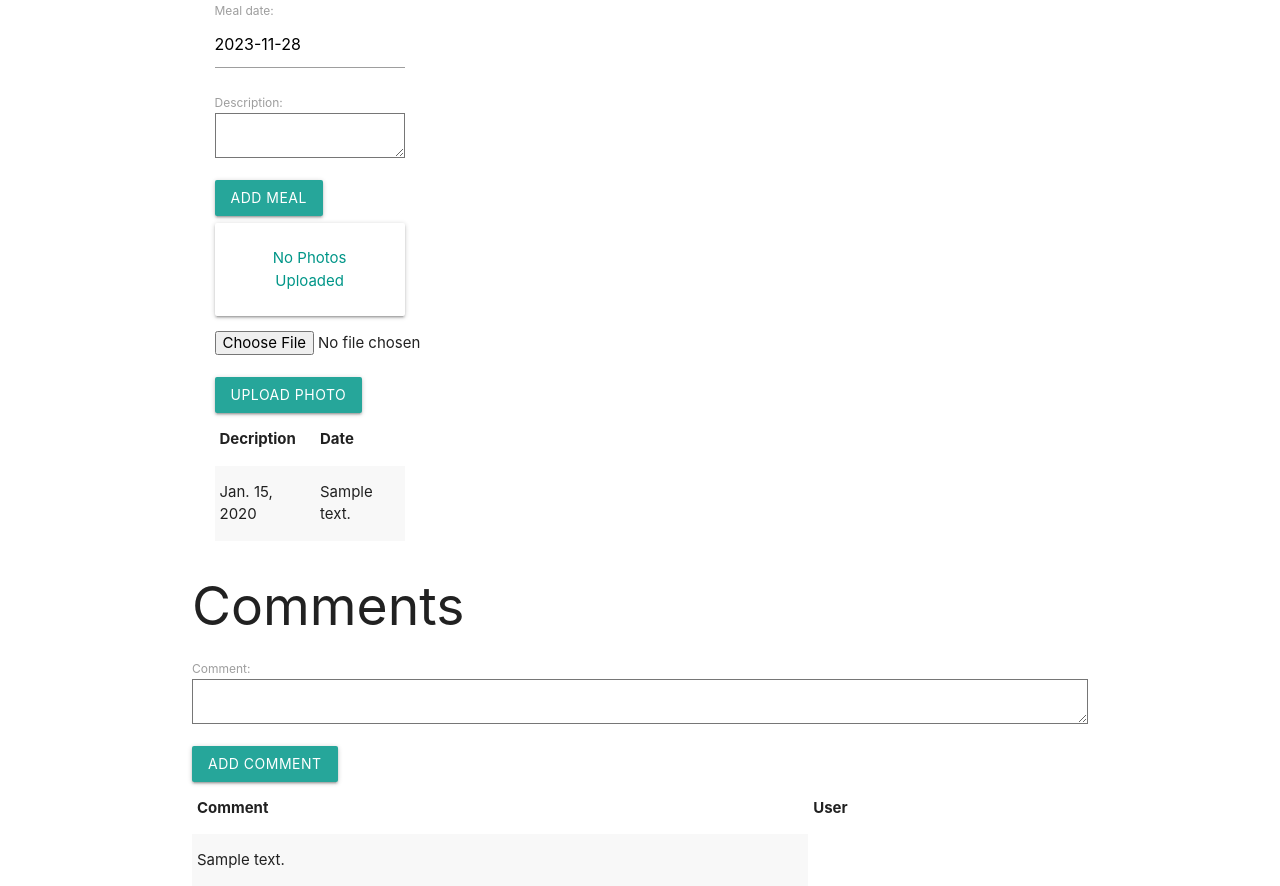
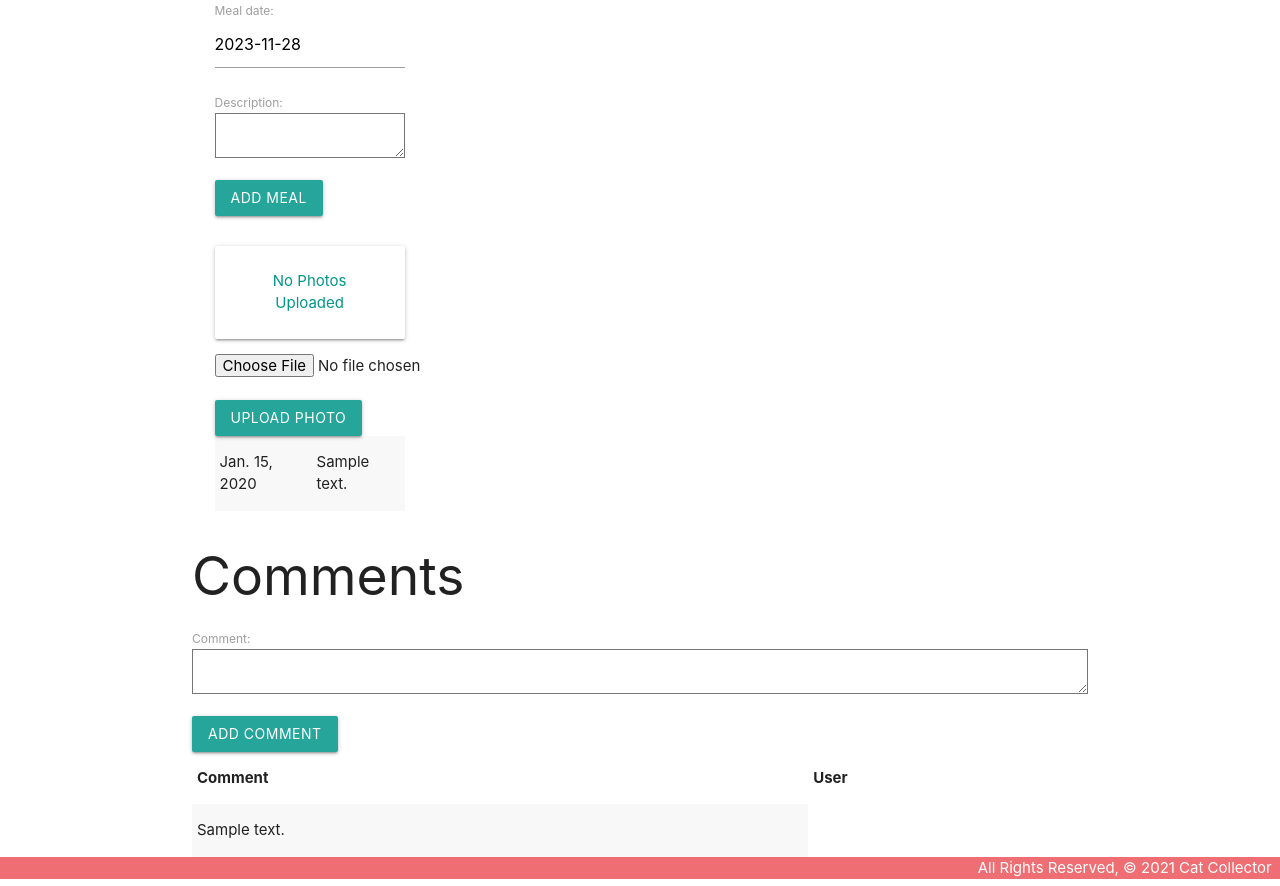
Before and after one commit to nsaltamachia/p3, a Django app: page /restaurants/1/ in a window 1280 px wide. Shown: the part 394-1280 px from the top of the page. Run offline with Django 4.2, Linux system fonts and the light colour scheme; tables that the repository leaves empty hold one stand-in row (values such as "Sample post").

Commit message:
refactors detail page to disinclude Description and Date of meal entries

```diff
--- a/main_app/templates/restaurants/detail.html
+++ b/main_app/templates/restaurants/detail.html
@@ -22,11 +22,12 @@
                 {{ meal_had_form.as_p }}
                 <input type="submit" class="btn" value="Add Meal">
             </form>
+            <br>
             <table class="striped">
                 <thead>
                     <tr>
-                        <th>Decription</th>
-                        <th>Date</th>
+                        <!-- <th>Decription</th>
+                        <th>Date</th> -->
                     </tr>
                 </thead>
                 <tbody>
```
